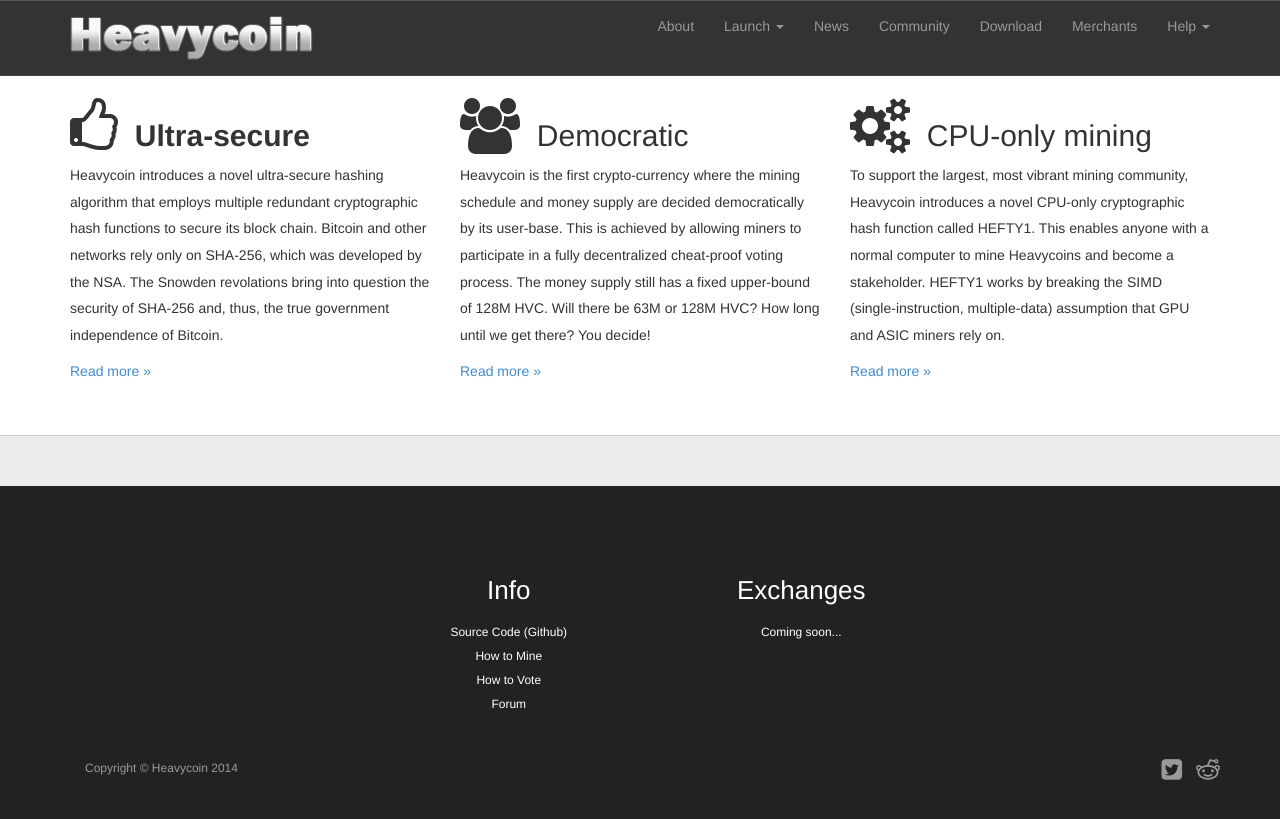
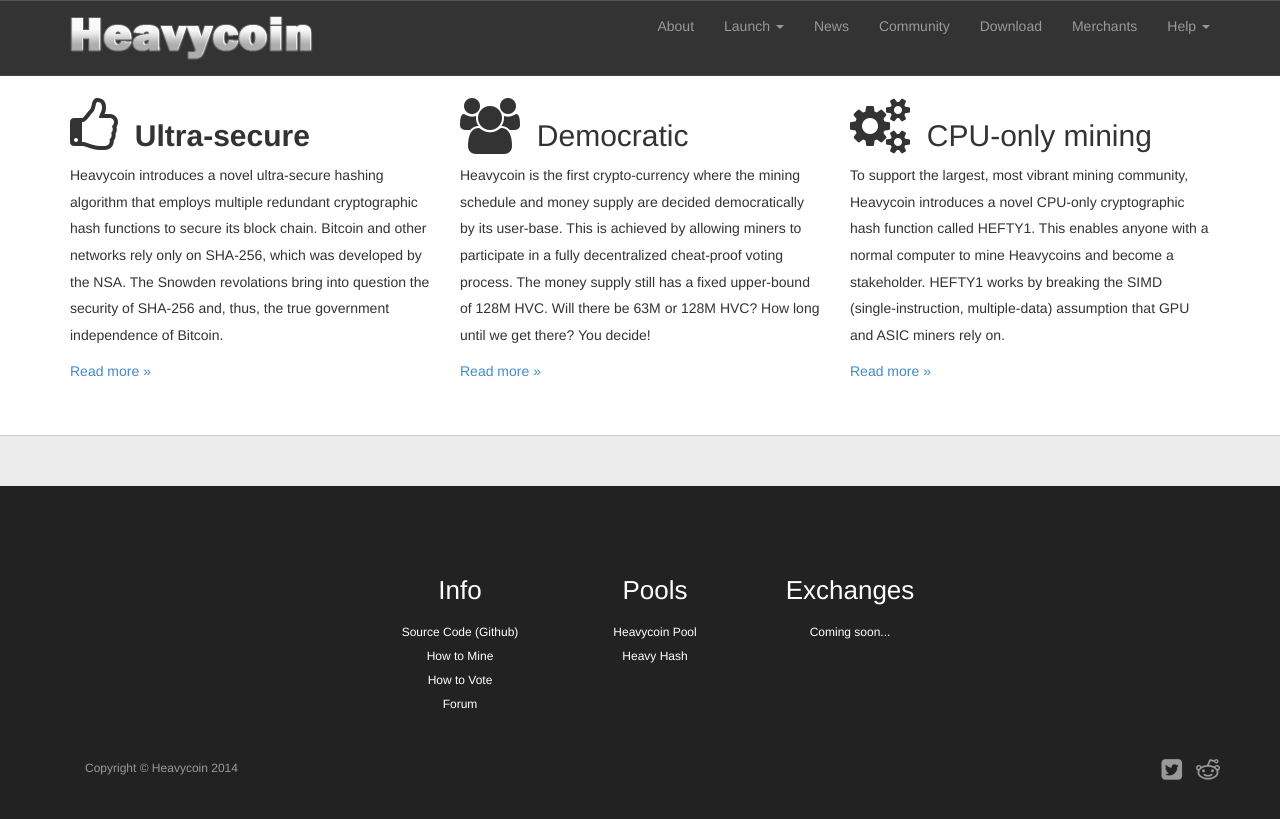
Before and after one commit to heavycoin/heavycoin.github.io, a Jekyll site: the page built from index.html, in a window 1280 px wide and 900 px high, scrolled down 679 px. Shown: the top 819 px of the window. Built offline with Jekyll 4.4.1, drawn with Linux system fonts in a browser that asks for light colours; Markdown is read by kramdown in place of the engine named in the settings.

Commit message:
Add pools section to the footer

```diff
--- a/_layouts/default.html
+++ b/_layouts/default.html
@@ -92,8 +92,7 @@
             <div class="row">
                 <div class="col-lg-3">
                 </div>
-
-				<div class="col-lg-3">
+                <div class="col-lg-2">
                     <h2>Info</h2>
                     <ul>
                       <li><a href="https://github.com">Source Code (Github)</a></li>
@@ -102,7 +101,14 @@
                       <li><a href="{{ site.BTTINFO }}" target="_blank">Forum</a></li>
                     </ul>
                 </div>
-				<div class="col-lg-3">
+                <div class="col-lg-2">
+                <h2>Pools</h2>
+                <ul>
+                  <li><a href="https://heavycoinpool.com" target="_blank">Heavycoin Pool</a></li>
+                  <li><a href="http://heavy.stablehash.com" target="_blank">Heavy Hash</a></li>
+                </ul>
+            </div>
+            <div class="col-lg-2">
               <h2>Exchanges</h2>
                 <ul>
                   <li><a href="#">Coming soon...</a></li>
@@ -110,9 +116,7 @@
             </div>
             <div class="col-lg-3">
             </div>
-
         </div>
-
         <div class="row" id="footer">
             <div class="col-lg-6">
               <p>Copyright &copy; Heavycoin 2014</p>
@@ -122,7 +126,6 @@
               <a href="{{ site.redditurl }}" target="_blank"><i class="icon-reddit fa-2x"></i></a>
             </div>
         </div>
-
 
         </div>
         <!-- /.container -->
```
Lines whose indentation alone changed are shown as unchanged.
